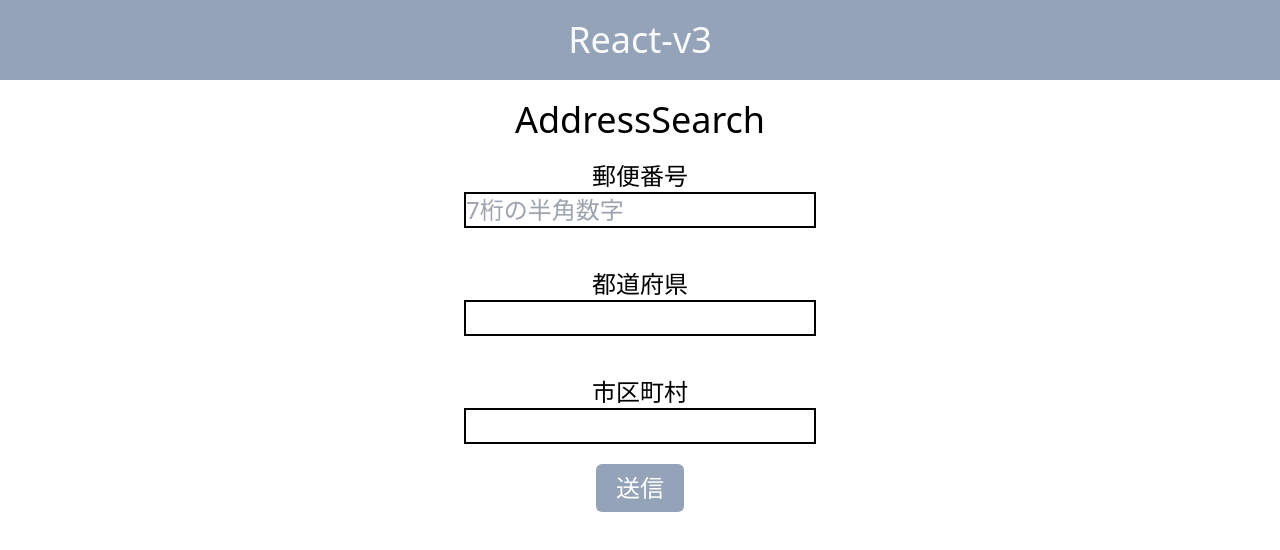
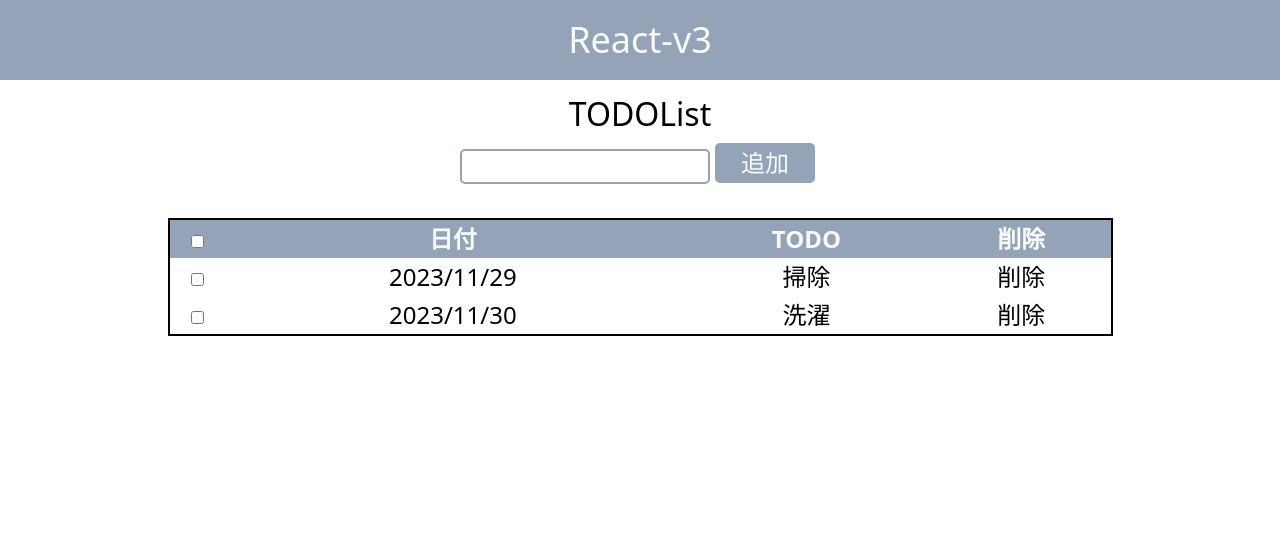
Before and after one commit to pj100-team/react-v3, a React (Create React App) app: page / in a window 1280 px wide. Shown: the top 550 px of the page. Built offline with nearby package versions, Linux system fonts and the light colour scheme.

Commit message:
UI部分部分を

```diff
--- a/package.json
+++ b/package.json
@@ -14,6 +14,7 @@
     "react-dom": "^18.2.0",
     "react-hook-form": "^7.48.2",
     "react-scripts": "5.0.1",
+    "styled-components": "^6.1.1",
     "typescript": "^4.9.5",
     "web-vitals": "^2.1.4"
   },
--- a/src/App.tsx
+++ b/src/App.tsx
@@ -1,5 +1,6 @@
+import styled from "styled-components";
 import "./App.css";
-import AddressSearch from "./templates/practice4";
+import ToDoList from "./templates/practice5";
 
 function App() {
   return (
@@ -7,7 +8,7 @@ function App() {
       <header className="bg-[#94A3B8] text-center p-[20px] text-4xl text-[#F9FAFB]">
         React-v3
       </header>
-      <AddressSearch />
+      <ToDoList />
     </>
   );
 }
--- /dev/null
+++ b/src/components/Table.tsx
@@ -0,0 +1,49 @@
+import styled from "styled-components";
+
+const StyledTable = styled.table`
+  border: solid 2px;
+  margin: auto;
+  width: 75%;
+  font-size: 1.5rem;
+  margin-top: 30px;
+`;
+const StyledThead = styled.thead``;
+const StyledTh = styled.th`
+  background-color: #94a3b8;
+  color: #f9fafb;
+`;
+
+const Table = () => {
+  const dataArray = [
+    { date: "2023/11/29", todo: "掃除", delete: "削除" },
+    { date: "2023/11/30", todo: "洗濯", delete: "削除" },
+  ];
+  return (
+    <StyledTable>
+      <StyledThead>
+        <tr>
+          <StyledTh>
+            <input type="checkbox" />
+          </StyledTh>
+          <StyledTh>日付</StyledTh>
+          <StyledTh>TODO</StyledTh>
+          <StyledTh>削除</StyledTh>
+        </tr>
+      </StyledThead>
+      <tbody>
+        {dataArray.map((item, index) => (
+          <tr key={index}>
+            <td>
+              <input type="checkbox" />
+            </td>
+            <td>{item.date}</td>
+            <td>{item.todo}</td>
+            <td>{item.delete}</td>
+          </tr>
+        ))}
+      </tbody>
+    </StyledTable>
+  );
+};
+
+export default Table;
--- /dev/null
+++ b/src/templates/practice5.tsx
@@ -0,0 +1,48 @@
+import styled from "styled-components";
+import Table from "../components/Table";
+
+const StyledInput = styled.input`
+  border: 2px solid;
+  color: #94a3b8;
+  border-radius: 5px;
+  width: 250px;
+  height: 35px;
+
+`;
+const StyledButton = styled.button`
+  background-color: #94a3b8;
+  color: #f9fafb;
+  border-radius: 5px;
+  width: 100px;
+  height: 40px;
+  font-size: 1.5rem;
+  margin:5px;
+`;
+const StyledText = styled.p`
+  text-align: center;
+  font-size: 2rem;
+`;
+const CenteredContainer = styled.div`
+  text-align: center;
+  margin: 10px;
+`;
+
+const ToDoList = () => {
+  return (
+    <>
+      <CenteredContainer>
+        <StyledText>TODOList</StyledText>
+        <StyledInput />
+        <StyledButton>追加</StyledButton>
+        <Table />
+      </CenteredContainer>
+    </>
+  );
+};
+
+const StyledTODOList = styled(ToDoList)`
+  text-align: center;
+  margin: 0 auto;
+`;
+
+export default ToDoList;
```
Also changed, not shown: 1 other file (tests, documents, lock files or other folders).
